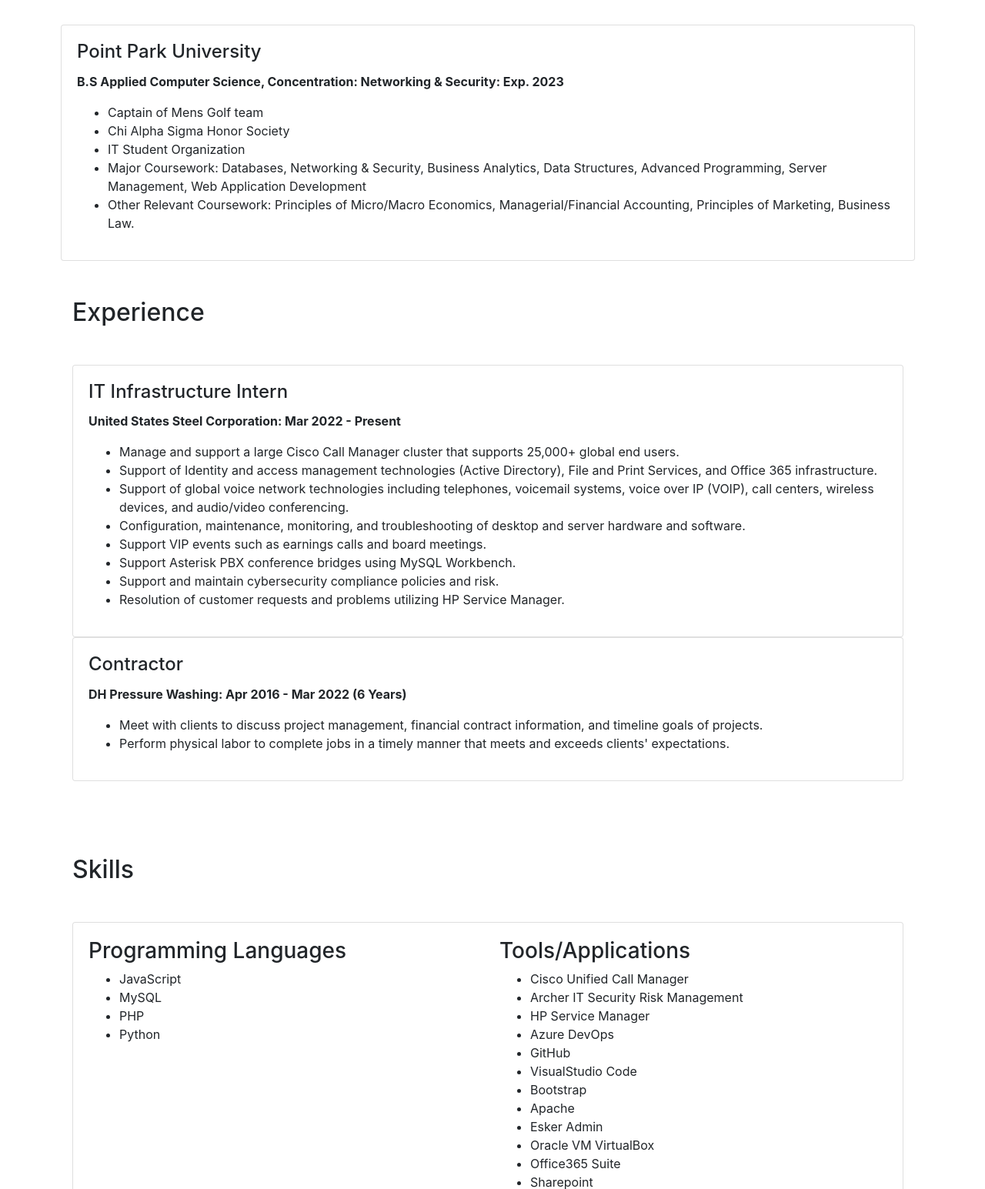
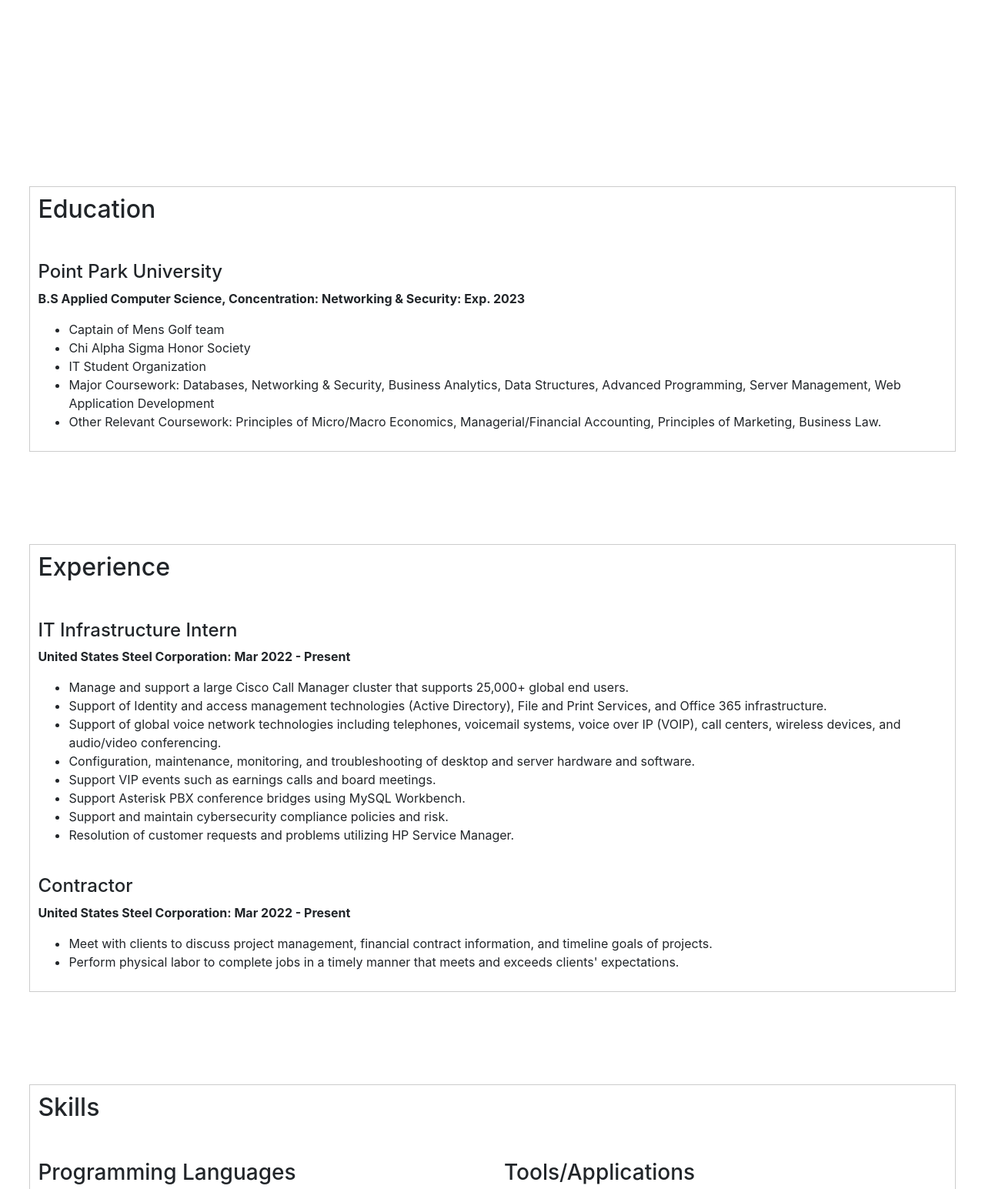
Before and after one commit to tylerhillard/tylerhillard.github.io, a plain HTML site: page index.html in a window 1280 px wide. Shown: the part 558-2103 px from the top of the page at 77% size. Drawn offline with nearby package versions, Linux system fonts and the light colour scheme; a script that the page names is missing.

Commit message:
converted to section-box

```diff
--- a/index.html
+++ b/index.html
@@ -25,8 +25,8 @@
 
 <body>
 
-<nav class="navbar navbar-expand-lg  bg-light fixed-top">
-  <a class="navbar-brand" href="#intro">Tyler Hillard</a>
+<nav class="navbar navbar-expand-lg  navbar-light bg-light fixed-top">
+  <a class="navbar-brand" href="#">Tyler Hillard</a>
   <button class="navbar-toggler" type="button" data-toggle="collapse" data-target="#navbarNav" aria-controls="navbarNav" aria-expanded="false" aria-label="Toggle navigation">
     <span class="navbar-toggler-icon"></span>
   </button>
@@ -50,7 +50,7 @@
   </div>
 </nav>
 
-<section id="intro" class="py-5">
+<section id="intro" >
 <div class="container-fluid">
   <div class="row">
     <div class="col-md-12 text-center">
@@ -58,7 +58,8 @@
 			<img class="profile-pic" src="images/headshot.jpg" alt="Profile picture">
 		  </div>
 		<h1>Tyler Hillard</h1>
-      	<p>Pittsburgh, Pennsylvania US<br>
+      	<p>Pittsburgh, Pennsylvania US</p>
+
 
 		<div class="contact-icons">
 			<a href="https://www.linkedin.com/in/tyler-hillard" target="_blank">
@@ -68,20 +69,18 @@
 			<a href="mailto:tyhillard@gmail.com">
 				<i class="bi bi-envelope-fill"></i>
 		</a>
-
     </div>
   </div>
 </div>
+</section>
 
 
 <section id="education" class="py-5">
-	<div class="container">
+	<br>
+    <div class="section-box">
         <h2 class="section-title mb-5">Education</h2>
-
-	  <div class="card">
-		<div class="card-body">
-		  <h4 class="card-title">Point Park University</h4>
-		  <p class="card-text"><strong>B.S Applied Computer Science, Concentration: Networking & Security: Exp. 2023</strong></p>
+        <h4>Point Park University</h4>
+        <p><strong>B.S Applied Computer Science, Concentration: Networking & Security: Exp. 2023</strong></p>
         <ul>
             <li>Captain of Mens Golf team</li>
             <li>Chi Alpha Sigma Honor Society</li>
@@ -90,19 +89,15 @@
             <li>Other Relevant Coursework: Principles of Micro/Macro Economics, Managerial/Financial Accounting, Principles of Marketing, Business Law.</li>
         </ul>
     </div>
-	  </div>
-
-
+</section>
 
 
 <section id="experience" class="py-5">
-	<div class="container">
+	<br>
+    <div class="section-box">
         <h2 class="section-title mb-5">Experience</h2>
-
-	  <div class="card">
-		<div class="card-body">
-		  <h4 class="card-title">IT Infrastructure Intern</h4>
-		  <p class="card-text"><strong>United States Steel Corporation: Mar 2022 - Present</strong></p>
+        <h4>IT Infrastructure Intern</h4>
+        <p><strong>United States Steel Corporation: Mar 2022 - Present</strong></p>
         <ul>
 			<li>Manage and support a large Cisco Call Manager cluster that supports 25,000+ global end users.</li>
 			<li>Support of Identity and access management technologies (Active Directory), File and Print Services, and Office 365 infrastructure.</li>
@@ -113,29 +108,23 @@
 			<li>Support and maintain cybersecurity compliance policies and risk.</li>
 			<li>Resolution of customer requests and problems utilizing HP Service Manager.</li>
 		</ul>
-		</div>
-	  </div>
 
-	  <div class="card">
-		<div class="card-body">
-		  <h4 class="card-title">Contractor</h4>
-		  <p class="card-text"><strong>DH Pressure Washing: Apr 2016 - Mar 2022 (6 Years)</strong></p>
+		<br>
+
+		<h4>Contractor</h4>
+        <p><strong>United States Steel Corporation: Mar 2022 - Present</strong></p>
         <ul>
 			<li>Meet with clients to discuss project management, financial contract information, and timeline goals of projects.</li>
 			<li>Perform physical labor to complete jobs in a timely manner that meets and exceeds clients' expectations.</li>
 		</ul>
     </div>
-	  </div>
-
-	</div>
 </section>
 
 
 <section id="skills" class="py-5">
-	<div class="container">
+	<br>
+	<div class="section-box">
 		<h2 class="section-title mb-5">Skills</h2>
-		<div class="card">
-			<div class="card-body">
 			<div class="row">
 				<div class="col-md-6">
 					<h3>Programming Languages</h3>
@@ -171,16 +160,13 @@
 				</div>
 			</div>
 	</div>
-		</div>
-	</div>
 </section>
 
 
 <section id="honors-awards" class="py-5">
-	<div class="container">
+	<br>
+	<div class="section-box">
 		<h2 class="section-title mb-5">Honors & Awards</h2>
-		<div class="card">
-			<div class="card-body">
 			<h3>Deans List</h3>
 			<p>Selected to the Dean's List - Freshman, Sophomore, and Junior years.</p>
 			<h3>Chi Alpha Sigma</h3>
@@ -188,16 +174,13 @@
 			<h3>High School State Website Competition</h3>
 			<p>Keystone Media Awards - 3rd Place</p>
 	</div>
-		</div>
-	</div>
 </section>
 
 
 <section id="organizations" class="py-5">
-	<div class="container">
+	<br>
+	<div class="section-box">
 		<h2 class="section-title mb-5">Organizations</h2>
-		<div class="card">
-			<div class="card-body">
 			<h3>SERVE</h3>
 			<p>Strengthening and Enhancing Relationships of Veteran Employees</p>
 			<h3>NextGen Steel</h3>
@@ -205,7 +188,5 @@
 			<h3>SteelSUSTAINABILITY</h3>
 			<p>Create a brighter future for U.S Steel and our stakeholders by engaging employees on sustainability issues</p>
 	</div>
-		</div>
-	</div>
 
 </section>
--- a/stylesheets/style.css
+++ b/stylesheets/style.css
@@ -57,5 +57,16 @@ html {
 
 
 #intro {
-	margin:5%;
+	margin: 15%;
+
 }
+
+
+
+
+.section-box {
+	border: 1px solid #ccc;
+	padding: 10px;
+	margin-left: 3%;
+	margin-right: 3%;
+  }
```
Lines whose indentation alone changed are shown as unchanged.
